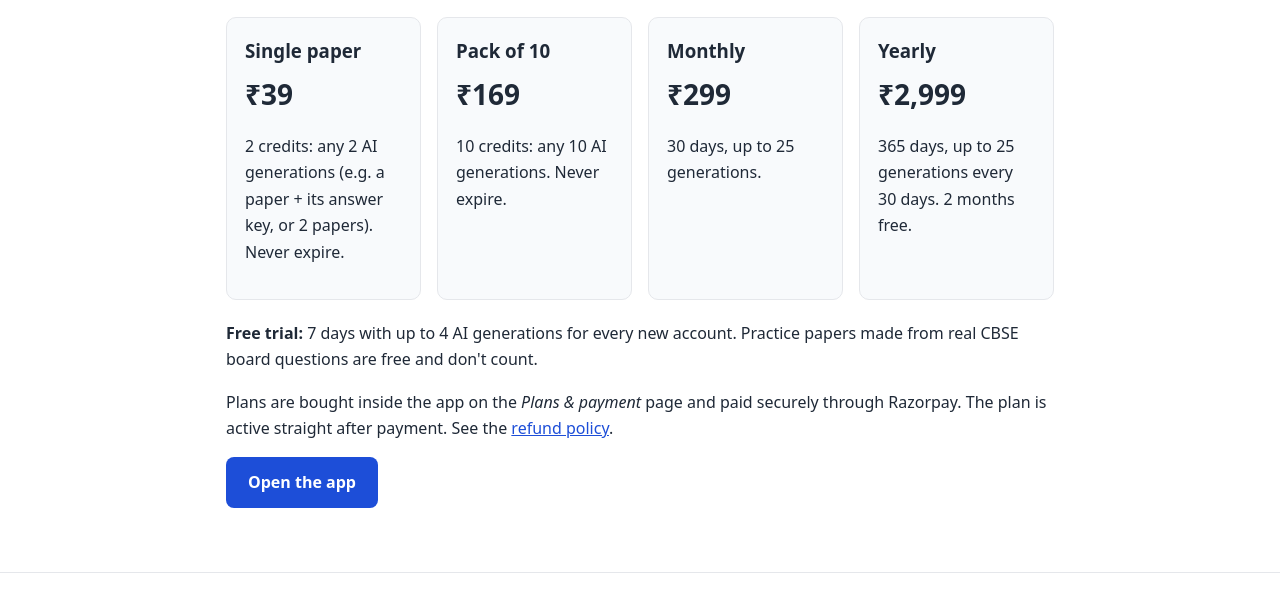
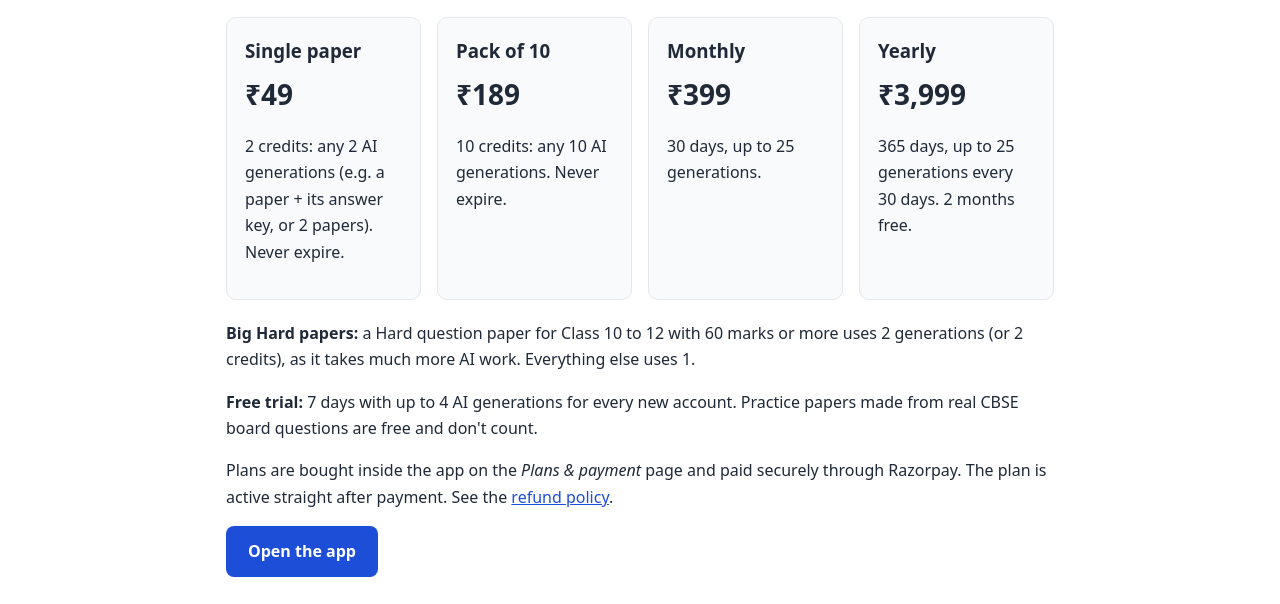
Before and after one commit to questionpaper-app/questionpaper-app.github.io, a plain HTML site: page pricing.html in a window 1280 px wide. Shown: the part 176-780 px from the top of the page. Drawn offline with Linux system fonts and the light colour scheme.

Commit message:
Pricing 49/189/399/3999; big Hard papers use 2 generations
Co-Authored-By: Claude Opus 5.5 <noreply@anthropic.com>

```diff
--- a/pricing.html
+++ b/pricing.html
@@ -44,7 +44,9 @@ footer a{color:var(--muted);margin-right:14px;white-space:nowrap}
 <h1>Pricing</h1>
 <p>All prices are in Indian Rupees (&#8377;). Every plan is a <strong>one-time
 payment</strong> and <strong>nothing renews automatically</strong>.</p>
-<div class="cards"><div class="card"><h3>Single paper</h3><div class="price">&#8377;39</div><p>2 credits: any 2 AI generations (e.g. a paper + its answer key, or 2 papers). Never expire.</p></div><div class="card"><h3>Pack of 10</h3><div class="price">&#8377;169</div><p>10 credits: any 10 AI generations. Never expire.</p></div><div class="card"><h3>Monthly</h3><div class="price">&#8377;299</div><p>30 days, up to 25 generations.</p></div><div class="card"><h3>Yearly</h3><div class="price">&#8377;2,999</div><p>365 days, up to 25 generations every 30 days. 2 months free.</p></div></div>
+<div class="cards"><div class="card"><h3>Single paper</h3><div class="price">&#8377;49</div><p>2 credits: any 2 AI generations (e.g. a paper + its answer key, or 2 papers). Never expire.</p></div><div class="card"><h3>Pack of 10</h3><div class="price">&#8377;189</div><p>10 credits: any 10 AI generations. Never expire.</p></div><div class="card"><h3>Monthly</h3><div class="price">&#8377;399</div><p>30 days, up to 25 generations.</p></div><div class="card"><h3>Yearly</h3><div class="price">&#8377;3,999</div><p>365 days, up to 25 generations every 30 days. 2 months free.</p></div></div>
+<p><strong>Big Hard papers:</strong> a Hard question paper for Class 10 to 12 with 60 marks
+or more uses 2 generations (or 2 credits), as it takes much more AI work. Everything else uses 1.</p>
 <p><strong>Free trial:</strong> 7 days with up to 4 AI generations for every new account.
 Practice papers made from real CBSE board questions are free and don't count.</p>
 <p>Plans are bought inside the app on the <em>Plans &amp; payment</em> page and
```
Also changed, not shown: terms.html (+3 -0 lines).
